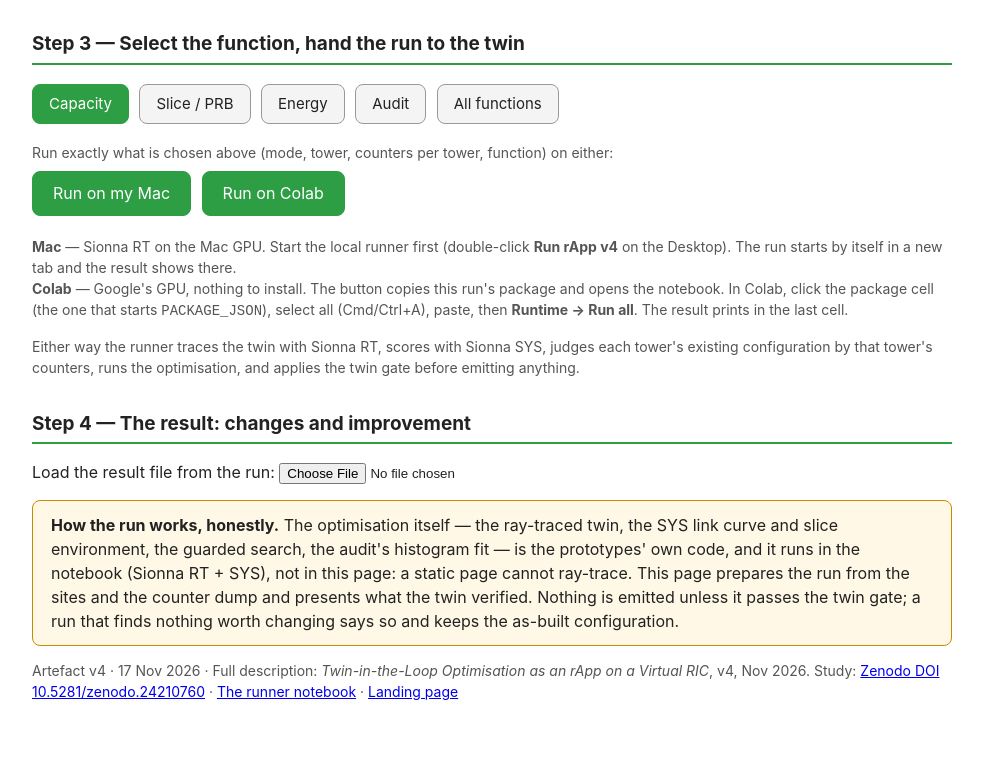
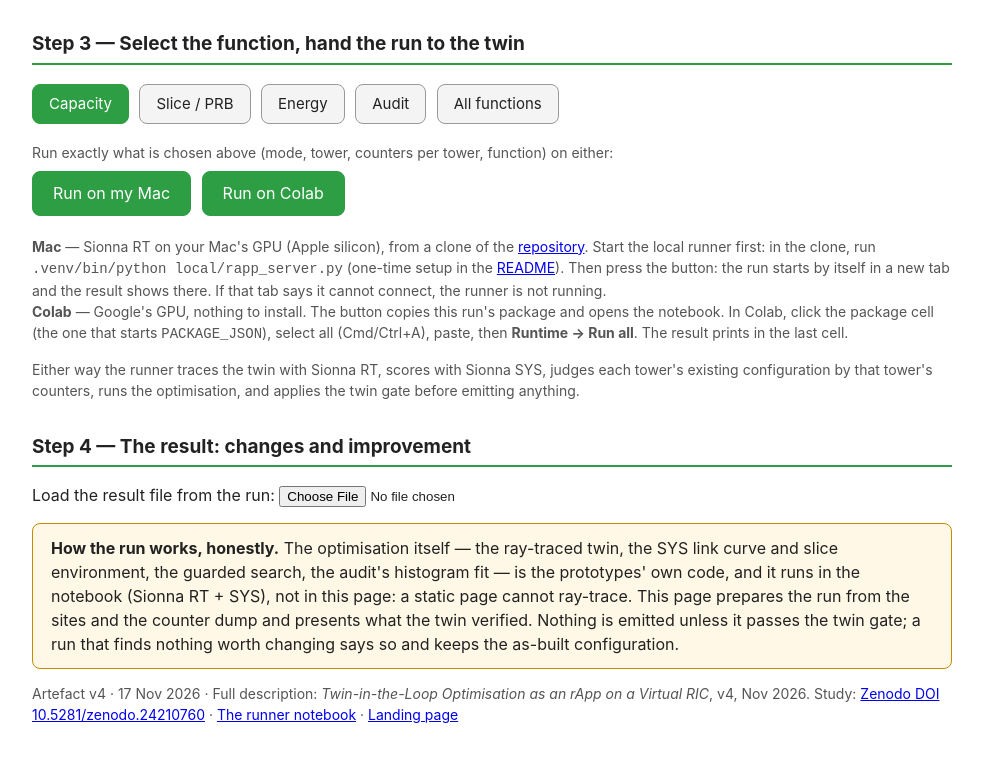
Before and after one commit to ysrao/twin-in-the-loop-rapp, a plain HTML site: page rapp-run.html in a window 1280 px wide. Shown: the part 1856-2617 px from the top of the page, without its empty margins (148-1131 px from the left). Drawn offline with Linux system fonts and the light colour scheme.

Commit message:
Console page: Mac run instructions that work on anyone's Mac (clone, start the runner, link to the README setup)
Co-Authored-By: Claude Opus 5.5 <noreply@anthropic.com>

```diff
--- a/rapp-run.html
+++ b/rapp-run.html
@@ -78,7 +78,7 @@ h4{margin:14px 0 4px}
 <a class="btn big" id="colabLink" href="https://colab.research.google.com/github/ysrao/twin-in-the-loop-rapp/blob/main/notebook/rapp_run.ipynb" target="_blank" rel="noopener" onclick="return runOnColab(this)">Run on Colab</a>
 </p>
 <p class="msg hidden" id="pkgMsg"></p>
-<p class="note"><b>Mac</b> — Sionna RT on the Mac GPU. Start the local runner first (double-click <b>Run rApp v4</b> on the Desktop). The run starts by itself in a new tab and the result shows there.<br>
+<p class="note"><b>Mac</b> — Sionna RT on your Mac's GPU (Apple silicon), from a clone of the <a href="https://github.com/ysrao/twin-in-the-loop-rapp" target="_blank" rel="noopener">repository</a>. Start the local runner first: in the clone, run <code>.venv/bin/python local/rapp_server.py</code> (one-time setup in the <a href="https://github.com/ysrao/twin-in-the-loop-rapp#on-a-mac-apple-silicon-gpu" target="_blank" rel="noopener">README</a>). Then press the button: the run starts by itself in a new tab and the result shows there. If that tab says it cannot connect, the runner is not running.<br>
 <b>Colab</b> — Google's GPU, nothing to install. The button copies this run's package and opens the notebook. In Colab, click the package cell (the one that starts <code>PACKAGE_JSON</code>), select all (Cmd/Ctrl+A), paste, then <b>Runtime &rarr; Run all</b>. The result prints in the last cell.</p>
 <p class="note hidden" id="macUrlWrap">If no tab opened: <button onclick="copyMacUrl()">Copy the Mac link</button> then paste it into a new browser tab.<br><input id="macUrl" readonly style="width:100%;box-sizing:border-box;font-size:11px;font-family:ui-monospace,Menlo,monospace"></p>
 <div class="hidden" id="colabWrap"><p class="note" style="margin-bottom:2px">The package for Colab (if the copy did not work: <button onclick="copyColabText()">Copy the package</button>, or select the text and press Cmd/Ctrl+C):</p>
```
